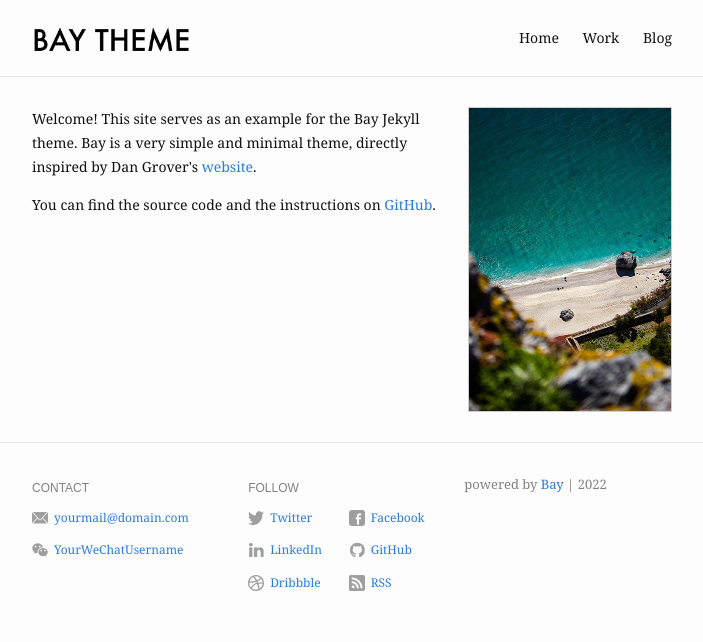
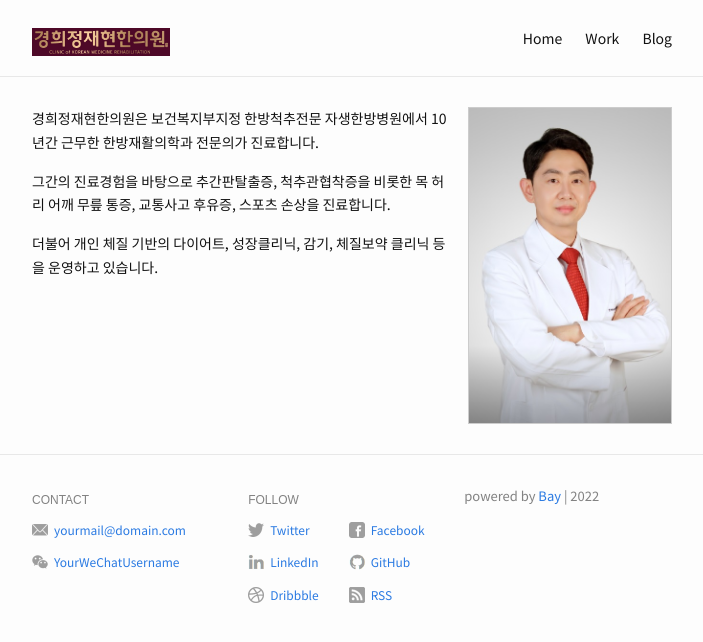
Before and after one commit to lemonzest38/hanidongsan, a Jekyll site: the page built from index.md, in a window 1280 px wide. Shown: the top 642 px of the page, without its empty margins (288-991 px from the left). Built offline with Jekyll 4.4.1, drawn with Linux system fonts in a browser that asks for light colours.

Commit message:
first upload

```diff
--- a/_includes/head.html
+++ b/_includes/head.html
@@ -72,5 +72,9 @@
   </script>
   <script async src="https://www.google-analytics.com/analytics.js"></script>
 
+  <!-- Google Korean Fonts -->
+  <link rel="preconnect" href="https://fonts.googleapis.com">
+  <link rel="preconnect" href="https://fonts.gstatic.com" crossorigin>
+  <link href="https://fonts.googleapis.com/css2?family=Noto+Sans+KR:wght@400;700&display=swap" rel="stylesheet">
 
 </head>
--- a/assets/css/main.scss
+++ b/assets/css/main.scss
@@ -7,7 +7,7 @@
 // Our variables
 $base-url: "{{ site.baseurl }}";
 
-$base-font-family: Charter, Georgia, Helvetica, Arial, sans-serif;
+$base-font-family: 'Noto Sans KR', Charter, Georgia, Helvetica, Arial, sans-serif;
 $base-font-size: 14px;
 $small-font-size: $base-font-size * 0.875;
 $base-line-height: 1.7;
--- a/index.md
+++ b/index.md
@@ -5,10 +5,8 @@ profile_picture:
   alt: website picture
 ---
 
-<p>
-  Welcome! This site serves as an example for the Bay Jekyll theme. Bay is a very simple and minimal theme, directly inspired by Dan Grover's <a href="http://dangrover.com">website</a>.
-</p>
+<p>경희정재현한의원은 보건복지부지정 한방척추전문 자생한방병원에서 10년간 근무한 한방재활의학과 전문의가 진료합니다.</p>
 
-<p>
-  You can find the source code and the instructions on <a href="https://github.com/eliottvincent/bay">GitHub</a>.
-</p>
+<p>그간의 진료경험을 바탕으로 추간판탈출증, 척추관협착증을 비롯한 목 허리 어깨 무릎 통증, 교통사고 후유증, 스포츠 손상을 진료합니다.</p>
+
+<p>더불어 개인 체질 기반의 다이어트, 성장클리닉, 감기, 체질보약 클리닉 등을 운영하고 있습니다.</p>
```
Also changed, not shown: assets/img/profile-pic.jpg, assets/img/title.png.
